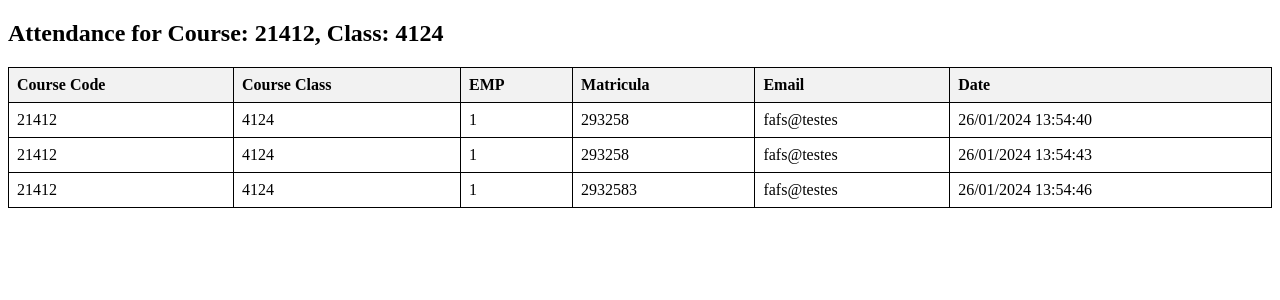
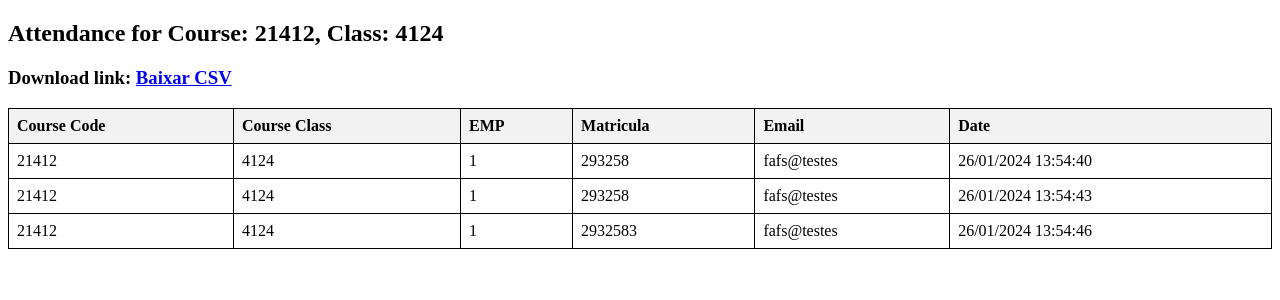
Before and after one commit to dreamkatana/attendence_educorp, a Flask app: page /attendance_data/21412/4124 in a window 1280 px wide. Shown: the top 300 px of the page. Run offline with Flask 3, Linux system fonts and the light colour scheme.

Commit message:
atualização para exportar csv

```diff
--- a/app.py
+++ b/app.py
@@ -1,7 +1,8 @@
 import uuid
-from datetime import datetime
-from flask import Flask, render_template, redirect, url_for, request, jsonify
+import csv
+from flask import Flask, render_template, redirect, url_for, request, jsonify, Response
 from flask_sqlalchemy import SQLAlchemy
+from io import StringIO
 
 app = Flask(__name__)
 app.config['SQLALCHEMY_DATABASE_URI'] = 'sqlite:///attendance.db'
@@ -78,6 +79,36 @@ def filtered_attendance_data(course_code, course_class):
     attendances = Attendance.query.filter_by(course_code=course_code, course_class=course_class).all()
     return render_template('attendance_data.html', attendances=attendances, course_code=course_code, course_class=course_class)
 
+@app.route('/export_attendance_csv/<course_code>/<course_class>')
+def export_attendance_csv(course_code, course_class):
+    # Filter attendance records by course_code and course_class
+    attendances = Attendance.query.filter_by(course_code=course_code, course_class=course_class).all()
+
+    def generate():
+        data = StringIO()
+        csv_writer = csv.writer(data)
+
+        # Write the header
+        csv_writer.writerow(["01", "CURSO", "TURMA", "EMP", "MATRICULA", "DATA"])
+
+        # Write the data rows
+        for attendance in attendances:
+            csv_writer.writerow([
+                "02",
+                attendance.course_code,
+                attendance.course_class,
+                "1",  # EMP is always 1
+                attendance.matricula,
+                attendance.date.strftime('%d/%m/%Y')  # Format the date
+            ])
+            data.seek(0)
+            yield data.read()
+            data.seek(0)
+            data.truncate(0)
+
+    # Generate the CSV file
+    return Response(generate(), mimetype='text/csv', headers={"Content-Disposition": f"attachment;filename=attendance_data_{course_code}_{course_class}.csv"})
+
 
 #if __name__ == '__main__':
 with app.app_context():
--- a/templates/attendance_data.html
+++ b/templates/attendance_data.html
@@ -22,6 +22,8 @@
 <body>
     <!-- Add at the beginning of the body in attendance_data.html -->
 <h2>Attendance for Course: {{ course_code }}, Class: {{ course_class }}</h2>
+<h3>Download link: <a href="{{ url_for('export_attendance_csv', course_code=course_code, course_class=course_class) }}">Baixar CSV</a>
+</h3>
     <table>
         <tr>
             <th>Course Code</th>
```
Also changed, not shown: 1 other file.
